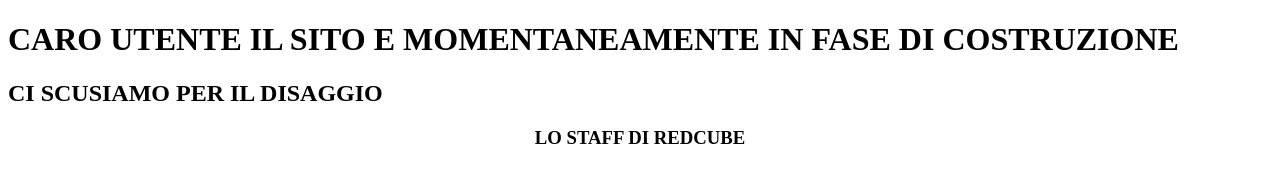
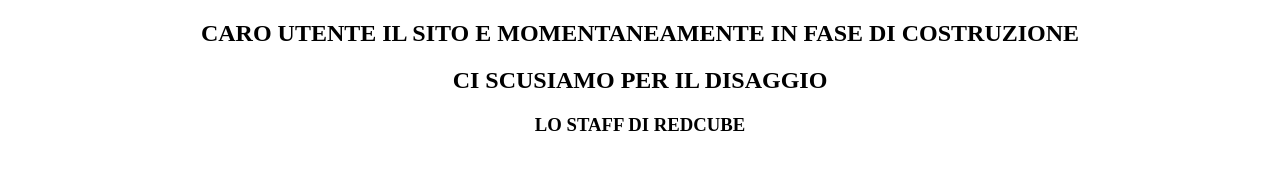
Before and after one commit to Nottino08/redcubeeeee, a plain HTML site: page index.html in a window 1280 px wide. Drawn offline with Linux system fonts and the light colour scheme.

Commit message:
Update index.html

```diff
--- a/index.html
+++ b/index.html
@@ -6,8 +6,8 @@
     </title>
 
     <body>
-        <h1>CARO UTENTE IL SITO E MOMENTANEAMENTE IN FASE DI COSTRUZIONE</h1>
-        <h2>CI SCUSIAMO PER IL DISAGGIO</h2>
+        <center><h2>CARO UTENTE IL SITO E MOMENTANEAMENTE IN FASE DI COSTRUZIONE</h2> </center>
+        <center><h2>CI SCUSIAMO PER IL DISAGGIO</h2></center>
         <center><h3>LO STAFF DI REDCUBE</h3></center>
     </body>
 </html>
```
